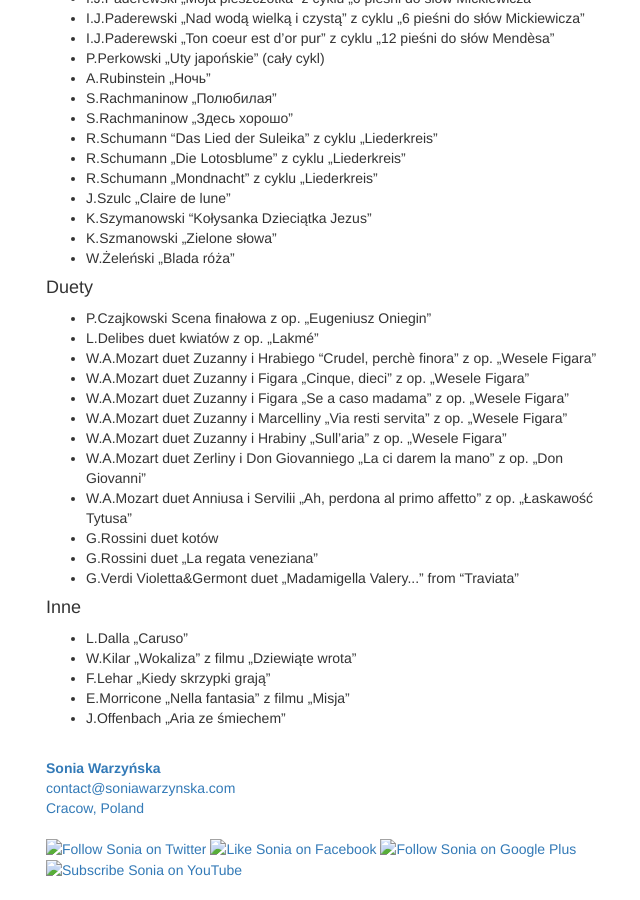
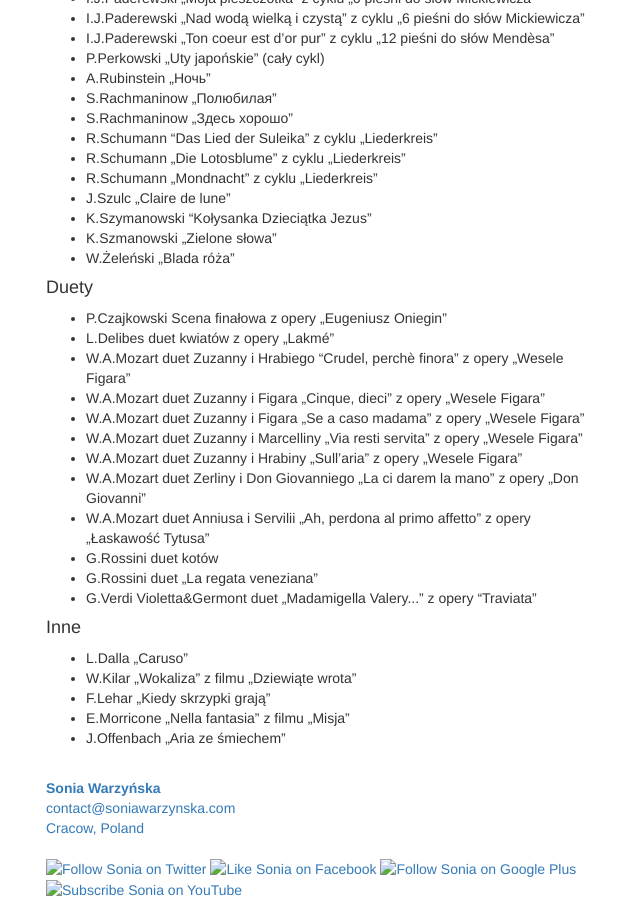
Before and after one commit to lukaszkomar/old.soniaw.com, a Jekyll site: the page built from repertuar.pelny.html, in a window 1280 px wide and 900 px high, scrolled down 1677 px. Shown: the whole window, without its empty margins (24-664 px from the left). Built offline with Jekyll 4.4.1, drawn with Linux system fonts in a browser that asks for light colours; nearby versions of some CDN libraries; library files that are not in the unit come from our copies; comment, search, counter and statistics services are not loaded; some of the changed text lies outside the part shown.

Commit message:
poprawki w repertuarze

```diff
--- a/_config.yml
+++ b/_config.yml
@@ -221,7 +221,7 @@
           "pl": "G.Caccini “Amarilli, mia bella”"
       "06":
           "en": "P.Czajkowski “Отчего это прежде не знала” from “Iolanta” (Iolanta)"
-          "pl": "P.Czajkowski “Отчего это прежде не знала” z op. “Iolanta” (Iolanta)"
+          "pl": "P.Czajkowski “Отчего это прежде не знала” z opery “Iolanta” (Iolanta)"
       "07":
           "en": "G.Donizetti „Il faut partir” from „La fille du régiment” (Maria)"
           "pl": "G.Donizetti „Il faut partir” z opery „Córka pułku” (Maria)"
@@ -254,7 +254,7 @@
           "pl": "K.Kurpiński „Wiek kwiecisty prędko płynie...” z opery „Leśniczy z Kozienickiej Puszczy” (Zośka)"
       "17":
           "en": "K.Kurpiński „Spojrzenia tkliwe, uczucia żywe...” from „Czaromysł” (Wandala)"
-          "pl": "K.Kurpiński „Spojrzenia tkliwe, uczucia żywe...” from „Czaromysł” (Wandala)"
+          "pl": "K.Kurpiński „Spojrzenia tkliwe, uczucia żywe...” z opery „Czaromysł” (Wandala)"
       "18":
           "en": "J.Massenet „Obêissons quand leur voix appelle” from „Manon” (Manon)"
           "pl": "J.Massenet „Obêissons quand leur voix appelle” z opery „Manon” (Manon)"
@@ -416,31 +416,31 @@
     "items":
       "01":
         "en": "P.Czajkowski „Final scene” from „Eugene Oniegin”"
-        "pl": "P.Czajkowski Scena finałowa z op. „Eugeniusz Oniegin”"
+        "pl": "P.Czajkowski Scena finałowa z opery „Eugeniusz Oniegin”"
       "02":
         "en": "L.Delibes “Flower Duet” from. „Lakmé”"
-        "pl": "L.Delibes duet kwiatów z op. „Lakmé”"
+        "pl": "L.Delibes duet kwiatów z opery „Lakmé”"
       "03":
         "en": "W.A.Mozart Susanna&Conte duet “Crudel, perchè finora” from „Le Nozze di Figaro”"
-        "pl": "W.A.Mozart duet Zuzanny i Hrabiego “Crudel, perchè finora” z op. „Wesele Figara”"
+        "pl": "W.A.Mozart duet Zuzanny i Hrabiego “Crudel, perchè finora” z opery „Wesele Figara”"
       "04":
         "en": "W.A.Mozart Susanna&Figaro duet „Cinque, dieci” from „Le Nozze di Figaro”"
-        "pl": "W.A.Mozart duet Zuzanny i Figara „Cinque, dieci” z op. „Wesele Figara”"
+        "pl": "W.A.Mozart duet Zuzanny i Figara „Cinque, dieci” z opery „Wesele Figara”"
       "05":
         "en": "W.A.Mozart Susanna&Figaro duet „Se a caso madama” from „Le Nozze di Figaro”"
-        "pl": "W.A.Mozart duet Zuzanny i Figara „Se a caso madama” z op. „Wesele Figara”"
+        "pl": "W.A.Mozart duet Zuzanny i Figara „Se a caso madama” z opery „Wesele Figara”"
       "06":
         "en": "W.A.Mozart Susanna&Marcellina duet „Via resti servita” from „Le Nozze di Figaro”"
-        "pl": "W.A.Mozart duet Zuzanny i Marcelliny „Via resti servita” z op. „Wesele Figara”"
+        "pl": "W.A.Mozart duet Zuzanny i Marcelliny „Via resti servita” z opery „Wesele Figara”"
       "07":
         "en": "W.A.Mozart Susanna&Contessa duet „Sull’aria” from „Le Nozze di Figaro”"
-        "pl": "W.A.Mozart duet Zuzanny i Hrabiny „Sull’aria” z op. „Wesele Figara”"
+        "pl": "W.A.Mozart duet Zuzanny i Hrabiny „Sull’aria” z opery „Wesele Figara”"
       "08":
         "en": "W.A.Mozart Zerlina&Don Giovanni duet „La ci darem la mano” from „Don Giovanni”"
-        "pl": "W.A.Mozart duet Zerliny i Don Giovanniego „La ci darem la mano” z op. „Don Giovanni”"
+        "pl": "W.A.Mozart duet Zerliny i Don Giovanniego „La ci darem la mano” z opery „Don Giovanni”"
       "09":
         "en": "W.A.Mozart Annius&Servillia duet „Ah, perdona al primo affetto” from “Clemenza di Tito”"
-        "pl": "W.A.Mozart duet Anniusa i Servilii „Ah, perdona al primo affetto” z op. „Łaskawość Tytusa”"
+        "pl": "W.A.Mozart duet Anniusa i Servilii „Ah, perdona al primo affetto” z opery „Łaskawość Tytusa”"
       "10":
         "en": "G.Rossini “Cat’s Duet”"
         "pl": "G.Rossini duet kotów"
@@ -449,7 +449,7 @@
         "pl": "G.Rossini duet „La regata veneziana”"
       "12":
         "en": "G.Verdi Violetta&Germont duet „Madamigella Valery...” from “Traviata”"
-        "pl": "G.Verdi Violetta&Germont duet „Madamigella Valery...” from “Traviata”"
+        "pl": "G.Verdi Violetta&Germont duet „Madamigella Valery...”  z opery “Traviata”"
 
   "others":
     "title":
--- a/_includes/page.gallery.html
+++ b/_includes/page.gallery.html
@@ -21,6 +21,7 @@
   </a>
   {% endfor %}
 </div>
+
 {% endfor %}
 
 <br/>
```
